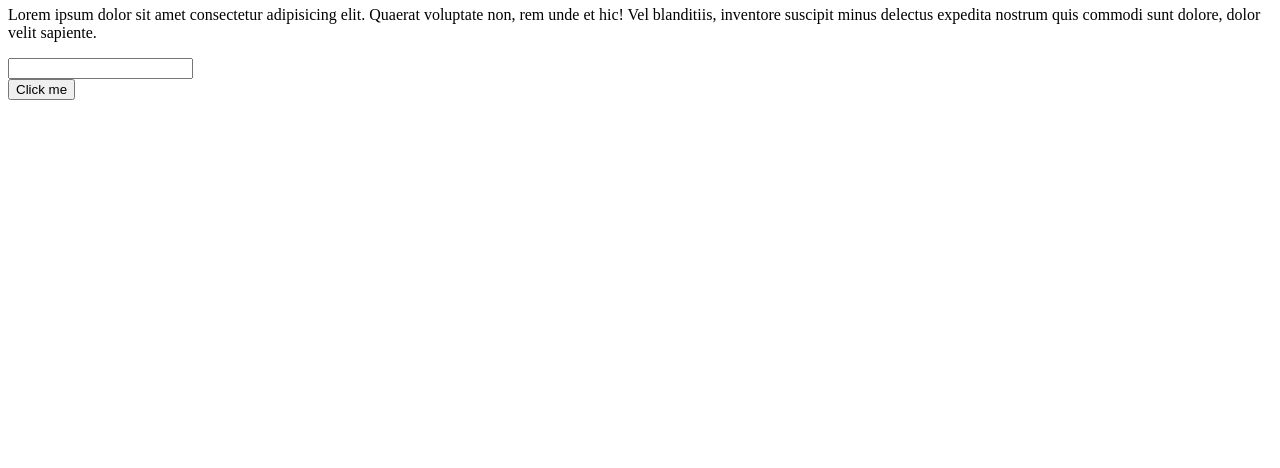
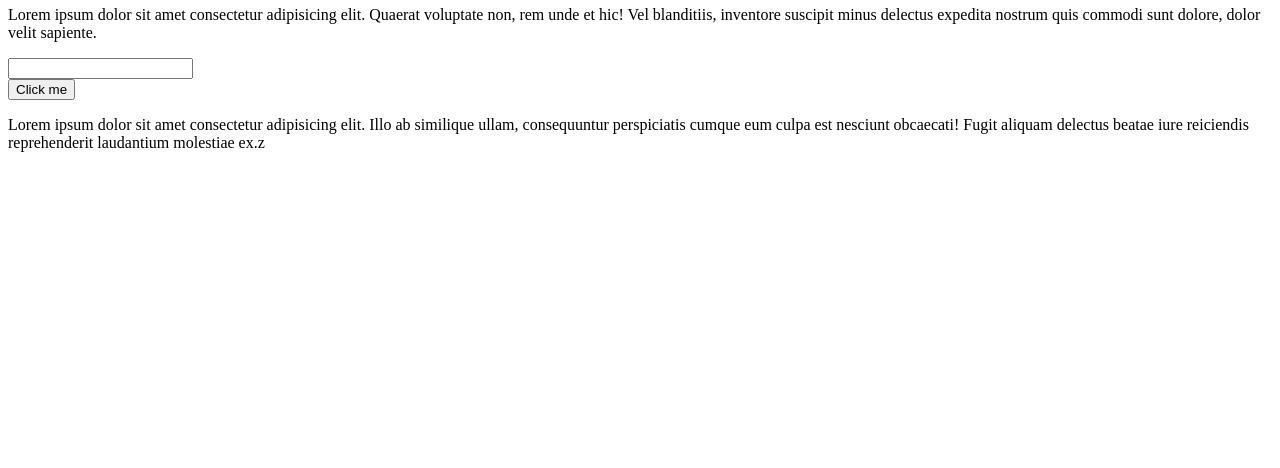
Before and after one commit to mdnurhossain2858/my-first-website, a plain HTML site: page index.html in a window 1280 px wide. Shown: the part 332-800 px from the top of the page. Drawn offline with Linux system fonts and the light colour scheme.

Commit message:
new changes

```diff
--- a/index.html
+++ b/index.html
@@ -16,5 +16,7 @@
     <input type="text" name="" id="">
     <br>
     <button>Click me</button>
+    <p>Lorem ipsum dolor sit amet consectetur adipisicing elit. Illo ab similique ullam, consequuntur perspiciatis cumque eum culpa est nesciunt obcaecati! Fugit aliquam delectus beatae iure reiciendis reprehenderit laudantium molestiae ex.z
+    </p>
 </body>
 </html>
```
